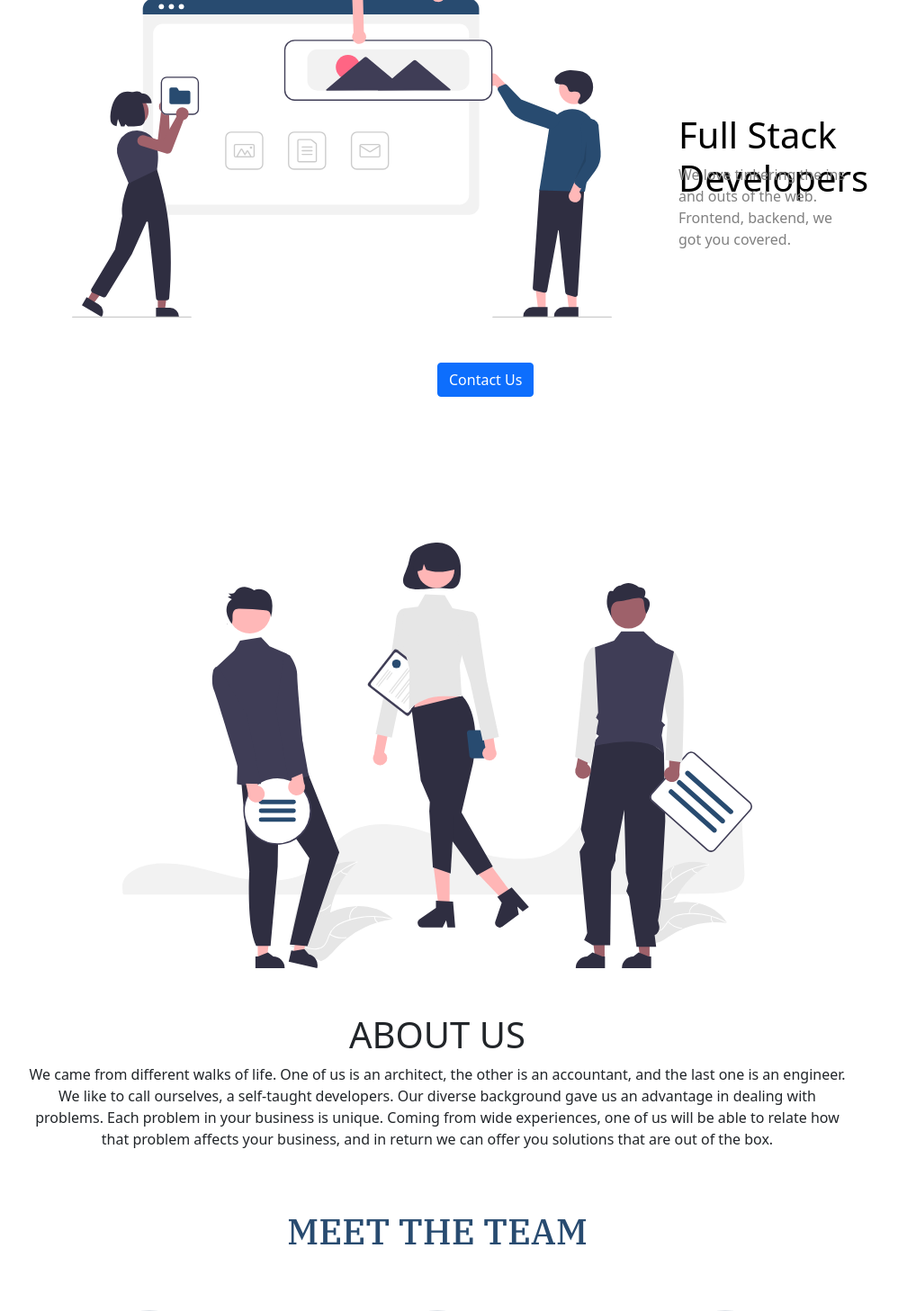
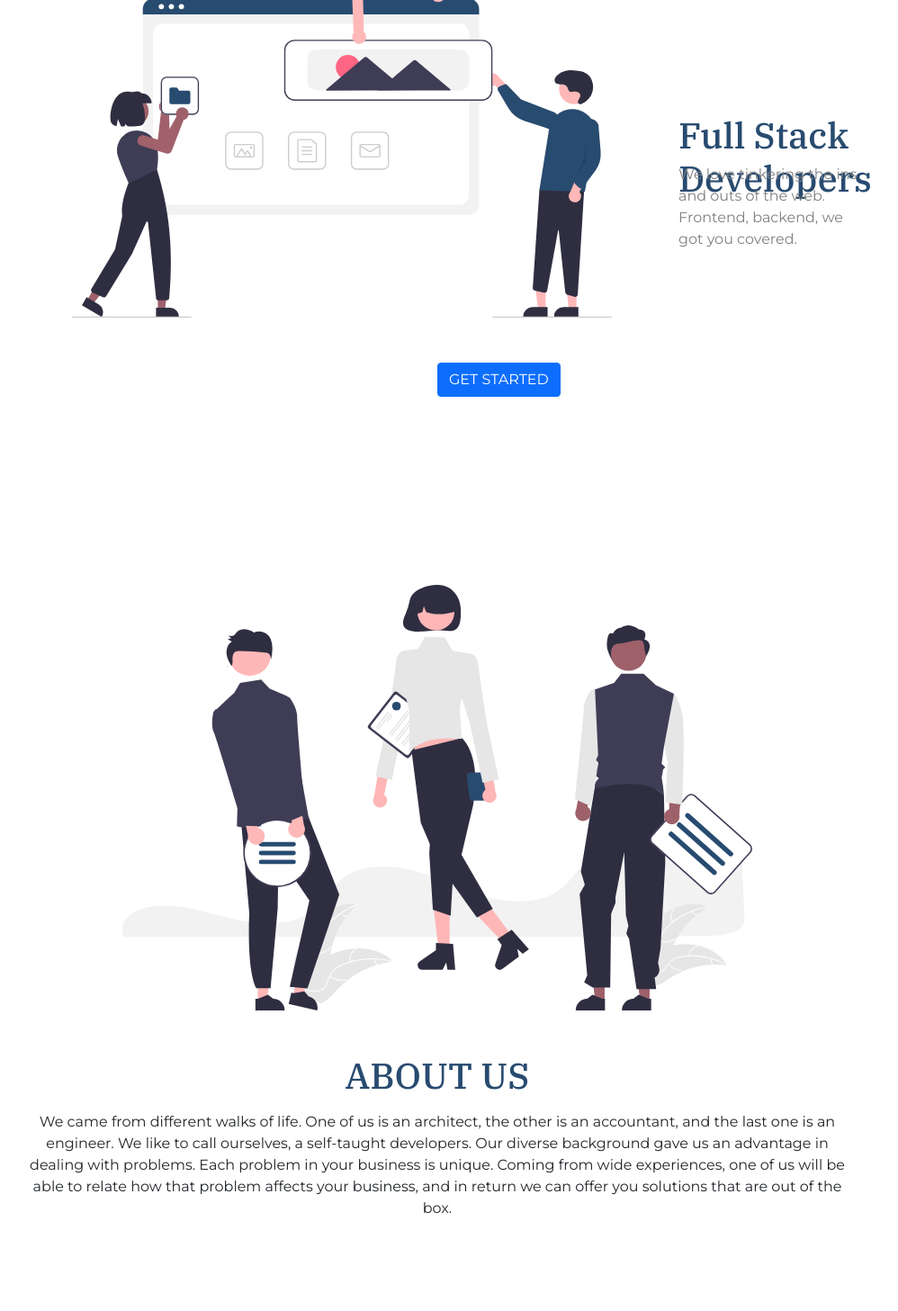
Before and after one commit to fayeMercado/kodego-group-portfolio, a React (Create React App) app: page / in a window 1280 px wide. Shown: the part 240-1697 px from the top of the page at 90% size, without its empty margins (154-1152 px from the left). Built offline with nearby package versions, Linux system fonts and the light colour scheme.

Commit message:
updated home and about us

```diff
--- a/src/01GetStarted/Home.js
+++ b/src/01GetStarted/Home.js
@@ -6,21 +6,29 @@ import imgHeader from "../Images/img-building-websites.svg";
 
 const Home = () => {
   return (
+    <div
+      className={
+        styles.Home + " d-flex align-self-center justify-content-center"
+      }
+    >
       <Container>
         <Row>
           <Col className={styles.div_1}>
             <Image className={styles.imgHeader} src={imgHeader} alt="" />
           </Col>
           <Col className={styles.div_1}>
-          <h1 className={styles.heading_1}>Full Stack Developers</h1>
+            <h1 className={styles.heading_1 + " fontMain fontColorMain"}>
+              Full Stack Developers
+            </h1>
             <p className={styles.para_1}>
               We love tinkering the ins and outs of the web. <br /> Frontend,
               backend, we got you covered.
             </p>
           </Col>
         </Row>
-      <Button className={styles.button_1}>Contact Us</Button>
+        <Button className={styles.button_1}>GET STARTED</Button>
       </Container>
+    </div>
   );
 };
 
--- a/src/01GetStarted/Home.module.css
+++ b/src/01GetStarted/Home.module.css
@@ -10,7 +10,6 @@
 }
 
 .heading_1 {
-  color: black;
   position: absolute;
   top: 50%;
 }
--- a/src/02AboutUs/AboutUs.js
+++ b/src/02AboutUs/AboutUs.js
@@ -1,37 +1,31 @@
 import React from "react";
 import "bootstrap/dist/css/bootstrap.min.css";
-import { Container, Row, Col, Image, Button } from "react-bootstrap";
+import { Container, Image } from "react-bootstrap";
 import styles from "./AboutUs.module.css";
 import imgAbout from "../Images/img-team-spirit.svg";
 
 const AboutUs = () => {
   return (
+    <div className={styles.AboutUs}>
       <Container>
-			<Row>
-				<Col>
         <div className={styles.div_about}>
           <Image className={styles.imgAbout} src={imgAbout} alt="" />
         </div>
-				</Col>
-			</Row>
-			<Row>
-				<Col>
-					<div className={styles.div_about_title}>
-						<h1>ABOUT US</h1>
-						<p>
-							We came from different walks of life. One of us is an architect,
-							the other is an accountant, and the last one is an engineer. We
-							like to call ourselves, a self-taught developers. Our diverse
-							background gave us an advantage in dealing with problems. Each
-							problem in your business is unique. Coming from wide experiences,
-							one of us will be able to relate how that problem affects your
-							business, and in return we can offer you solutions that are out of
-							the box.{" "}
+
+        <div className="text-center mt-5">
+          <h1 className="my-3 fontMain fontColorMain">ABOUT US</h1>
+          <p className="mb-5">
+            We came from different walks of life. One of us is an architect, the
+            other is an accountant, and the last one is an engineer. We like to
+            call ourselves, a self-taught developers. Our diverse background
+            gave us an advantage in dealing with problems. Each problem in your
+            business is unique. Coming from wide experiences, one of us will be
+            able to relate how that problem affects your business, and in return
+            we can offer you solutions that are out of the box.
           </p>
         </div>
-				</Col>
-			</Row>
       </Container>
+    </div>
   );
 };
 
--- a/src/02AboutUs/AboutUs.module.css
+++ b/src/02AboutUs/AboutUs.module.css
@@ -6,13 +6,6 @@
 .imgAbout {
   width: 700px;
   height: auto;
-  padding-top: 200px;
-  padding-bottom: 50px;
   display: block;
   margin: auto;
 }
-
-.div_about_title {
-  text-align: center;
-  padding-bottom: 50px;
-}
```
Lines whose indentation alone changed are shown as unchanged.
